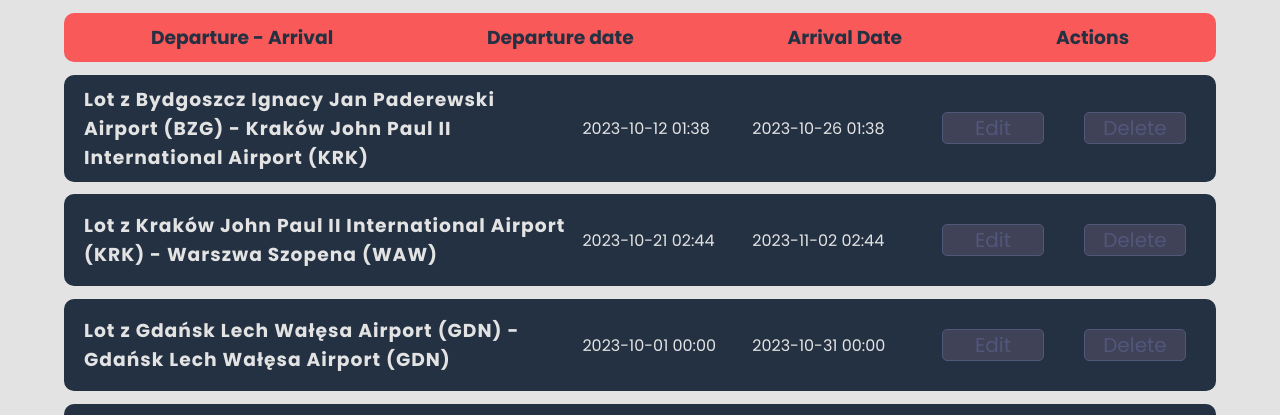
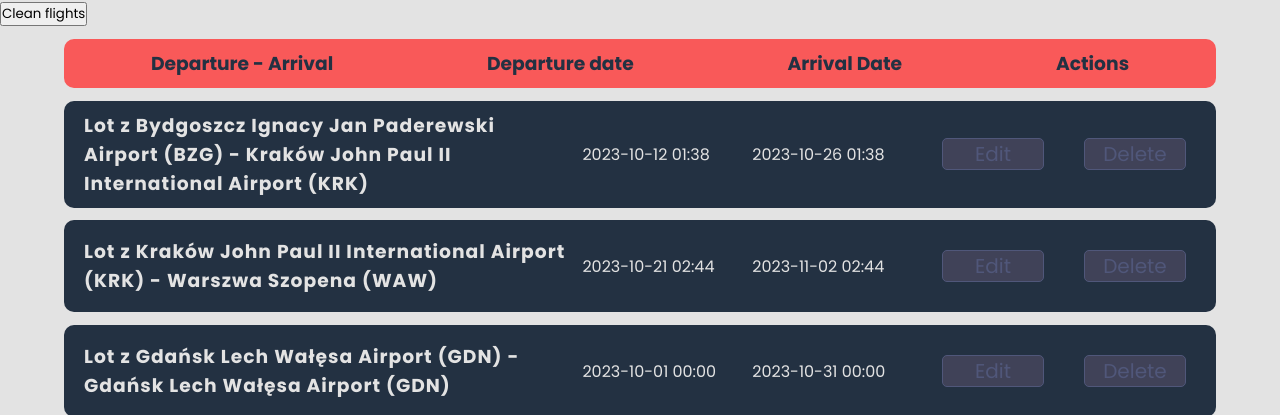
Before and after one commit to RadekKusiak71/airport-managment, a Django app: page /staff/flights/ in a window 1280 px wide; the page is wider, and only the part inside the window is pictured. Shown: the part 120-535 px from the top of that part. Run offline with Django 4.2, Linux system fonts and the light colour scheme; a user stored in the database is signed in; data comes from the database, SQL or seed files in the repository; both versions use the stored data as it was after the commit; some libraries are stand-ins or nearby versions.

Commit message:
Added clean flights for staff dashboard

```diff
--- a/backend/staff/templates/staff/flights.html
+++ b/backend/staff/templates/staff/flights.html
@@ -1,6 +1,10 @@
 {% extends "staff/base.html" %}
 {% load crispy_forms_tags %}
 {% block content %}
+<form action="{% url 'staff:clean-flights' %}" method="post">
+    {% csrf_token %}
+    <input type="submit" value="Clean flights">
+</form>
 <div class="info-bar">
     <h3>Departure - Arrival</h3>
     <h3>Departure date</h3>
--- a/backend/staff/urls.py
+++ b/backend/staff/urls.py
@@ -1,6 +1,6 @@
 from django.urls import path
 
-from .views import HomeView, CustomLoginView, CustomLogoutView, FlightsView, AddFlightView, UpdateFlightView, DeleteFlightView
+from .views import HomeView, CustomLoginView, CustomLogoutView, FlightsView, AddFlightView, UpdateFlightView, DeleteFlightView, CleanOldFlightsView
 
 app_name = 'staff'
 
@@ -12,4 +12,5 @@ urlpatterns = [
     path('add_flight/', AddFlightView.as_view(), name='add_flight'),
     path('update_flight/<int:pk>', UpdateFlightView.as_view(), name='update_flight'),
     path('delete_flight/<int:pk>', DeleteFlightView.as_view(), name='delete_flight'),
+    path('clean_old_flights/', CleanOldFlightsView.as_view(), name='clean-flights')
 ]
--- a/backend/staff/views.py
+++ b/backend/staff/views.py
@@ -3,8 +3,11 @@ from django.contrib.auth import authenticate
 from django.contrib.auth.mixins import LoginRequiredMixin
 from django.contrib.auth.views import LoginView, LogoutView
 from django.contrib.messages.views import SuccessMessageMixin
+from django.core.management import call_command
+from django.shortcuts import redirect
 from django.shortcuts import render
-from django.urls import reverse_lazy
+from django.urls import reverse_lazy, reverse
+from django.views import View
 from django.views.generic import TemplateView, CreateView, ListView, DeleteView, UpdateView
 
 from .forms import FlightForm
@@ -63,3 +66,12 @@ class DeleteFlightView(LoginRequiredMixin, SuccessMessageMixin, DeleteView):
     model = Flight
     success_url = reverse_lazy('staff:flights')
     success_message = "The flight was deleted successfully."
+
+
+class CleanOldFlightsView(SuccessMessageMixin, View):
+    success_message = "The flight was deleted successfully."
+
+    def post(self, request):
+        call_command('clean_old_flights')
+        messages.success(request, 'Successfully deleted old flights')
+        return redirect(reverse('staff:flights'))
```
Also changed, not shown: backend/db.sqlite3.
